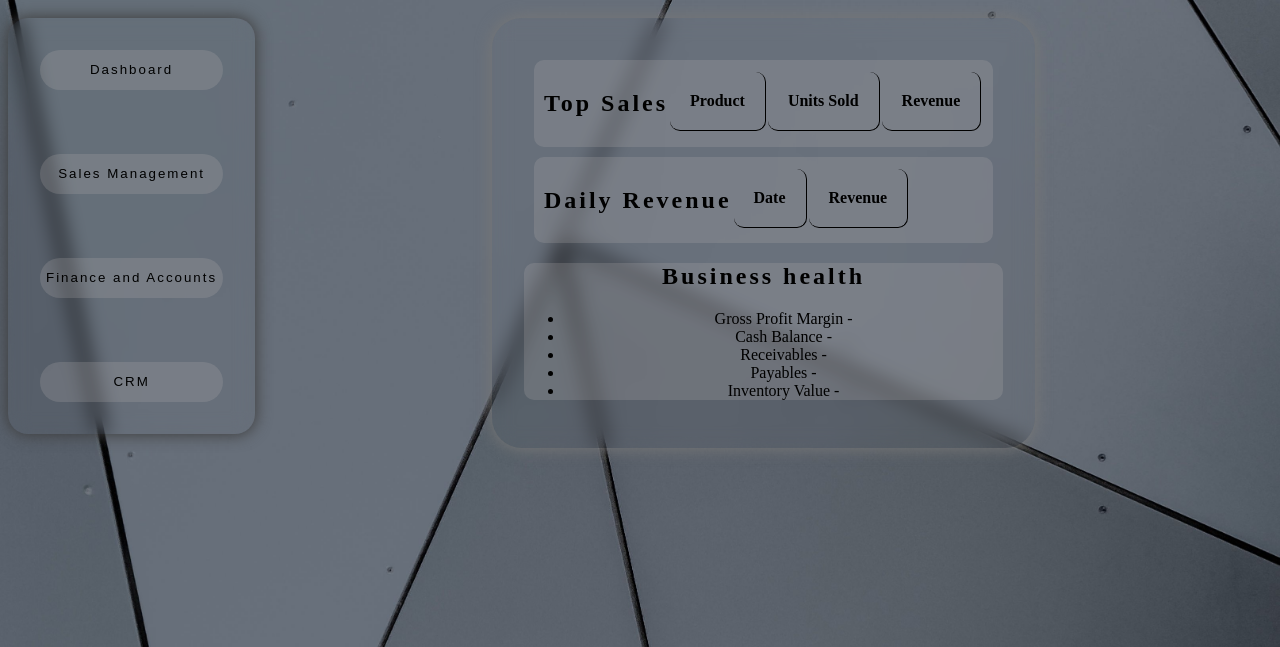
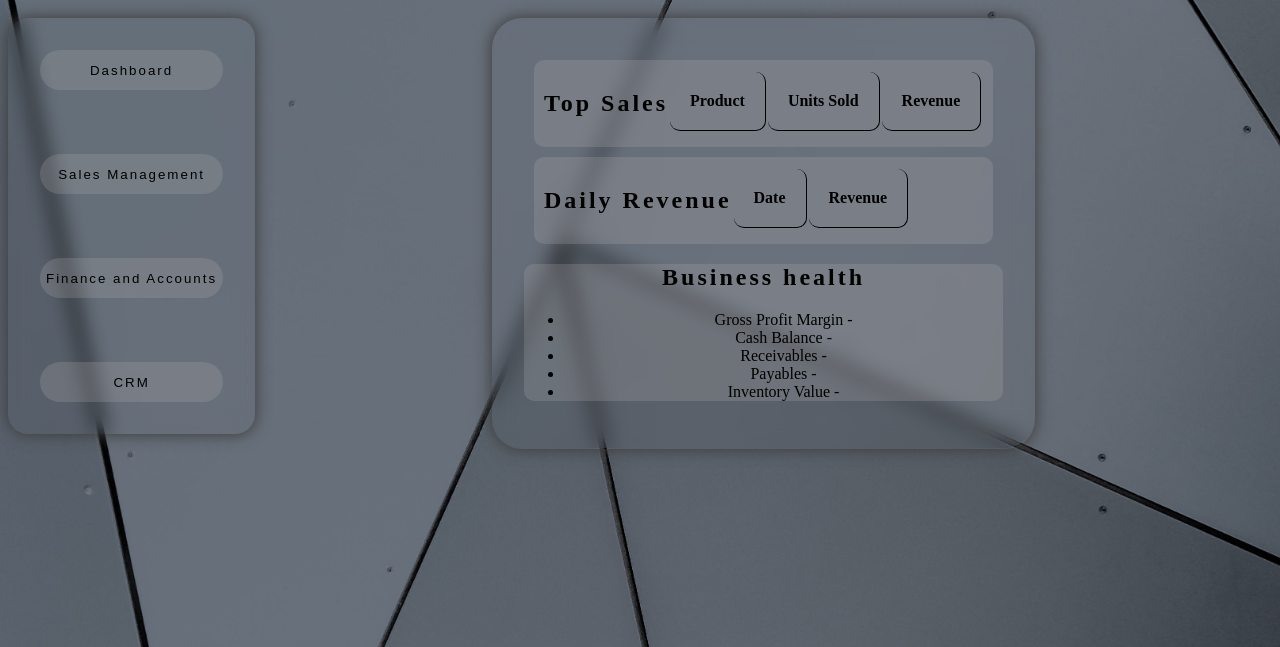
Before and after one commit to A-loxxha/ERP-project, a website: page index.html in a window 1280 px wide. Shown: the part 153-800 px from the top of the page. Drawn offline with Linux system fonts and the light colour scheme; no server answers.

Commit message:
git page refined

```diff
--- a/css/style.css
+++ b/css/style.css
@@ -66,6 +66,7 @@ input{
     border: none;
     letter-spacing: 2px;
 }
+
 .side-pannel{
     backdrop-filter: blur(10px);
     border-radius: 20px;
@@ -80,7 +81,7 @@ button:hover{
 .content-wrapper{
     text-align: center;
     backdrop-filter: blur(10px);
-    box-shadow: 0 0 15px 1px #777777;
+    box-shadow: 0 0 15px 1px #3e3e3e;
     border-radius: 30px;
     margin: auto;
     padding: 2rem;
```
